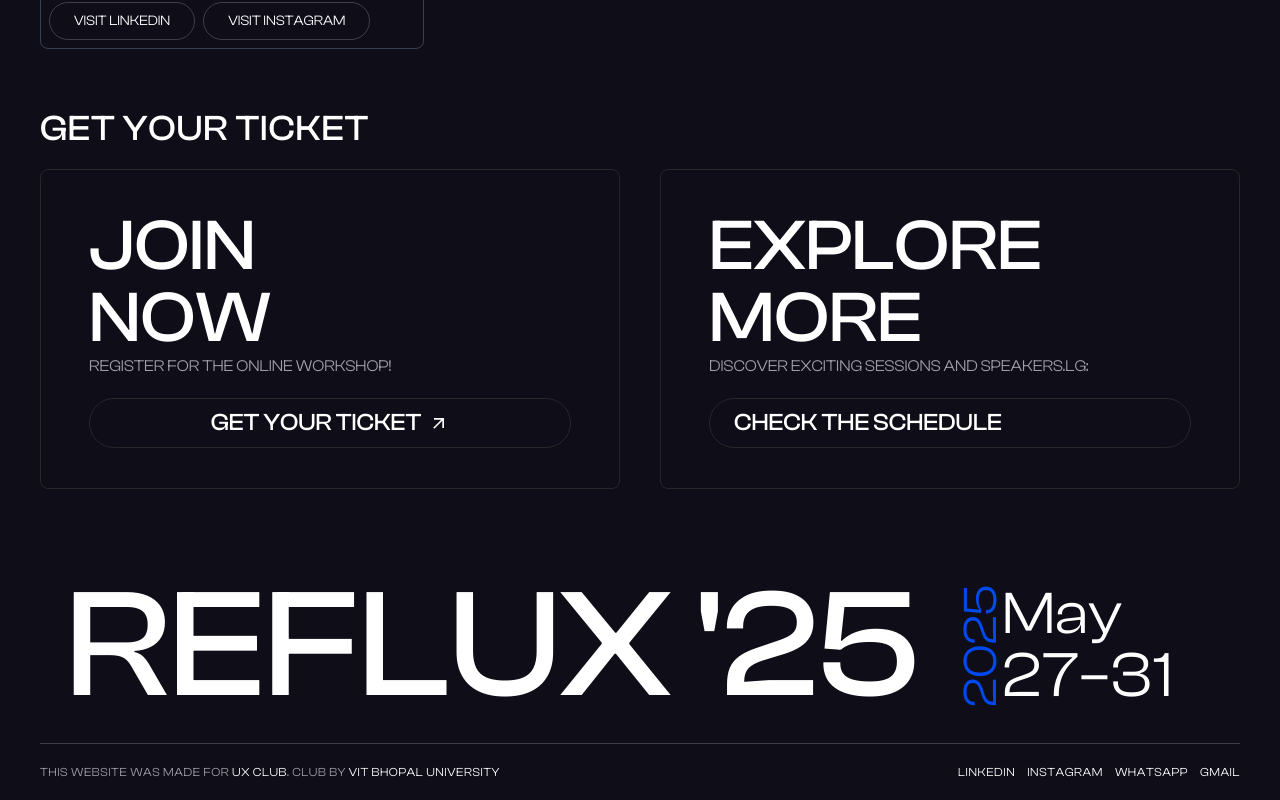
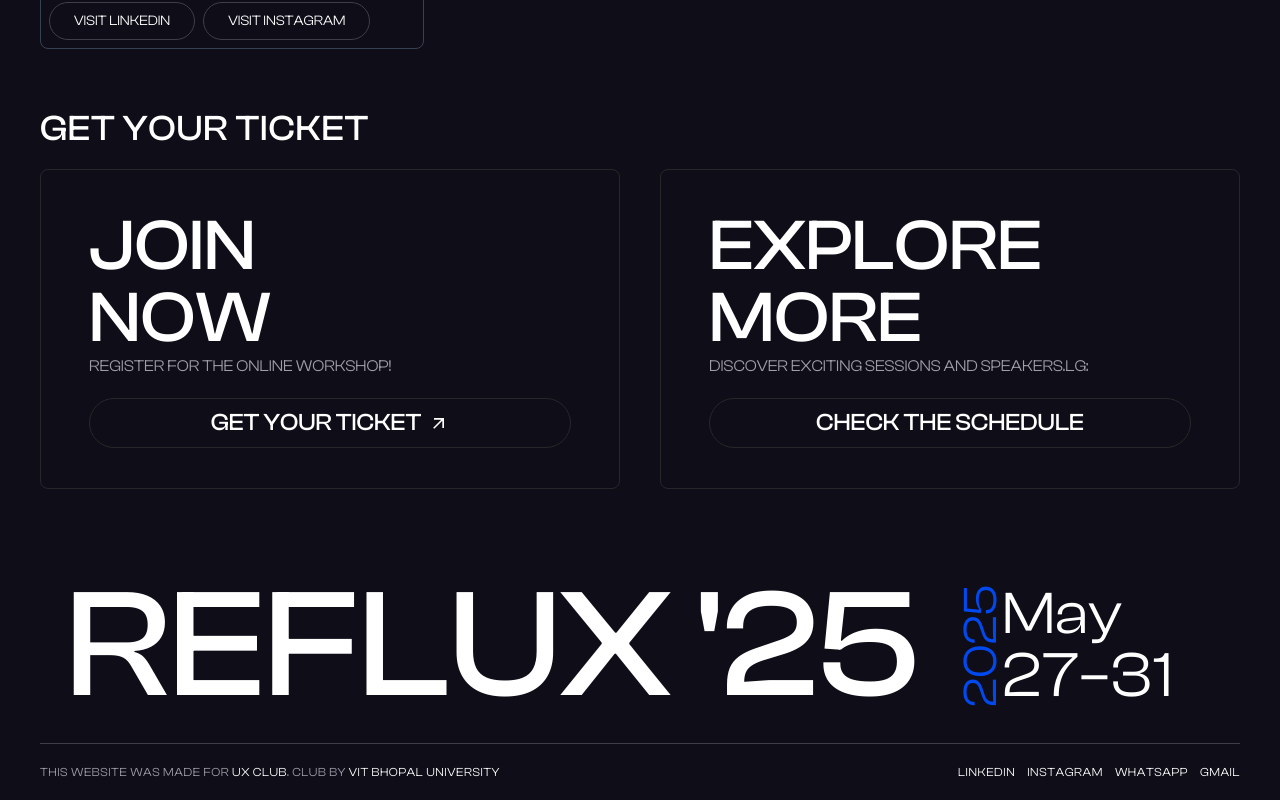
Before and after one commit to yeshu2004/ReflUX, a Next.js app: page / in a window 1280 px wide. Shown: the part 6327-7127 px from the top of the page. Built offline with nearby package versions, Linux system fonts and the light colour scheme.

Commit message:
Update page.tsx

```diff
--- a/app/page.tsx
+++ b/app/page.tsx
@@ -238,7 +238,7 @@ export default function Home() {
             </h4>
             <a
               href="#workshop-highlights"
-              className="bg-transparent border uppercase border-zinc-800 rounded-full px-6 py-2 lg:text-2xl text-sm font-medium hover:bg-white hover:text-gray-900 transition"
+              className="bg-transparent text-center border uppercase border-zinc-800 rounded-full px-6 py-2 lg:text-2xl text-sm font-medium hover:bg-white hover:text-gray-900 transition"
             >
               CHECK THE SCHEDULE
             </a>
```
